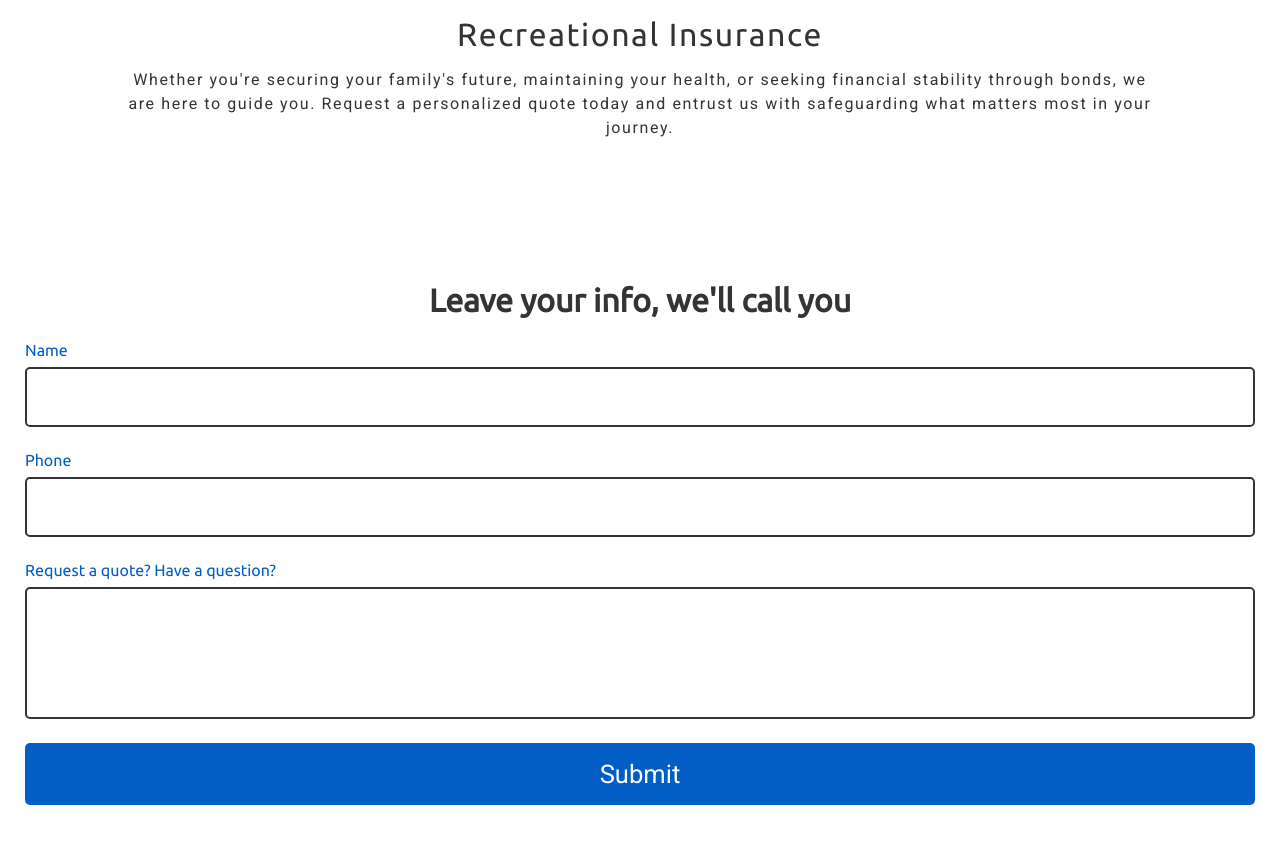
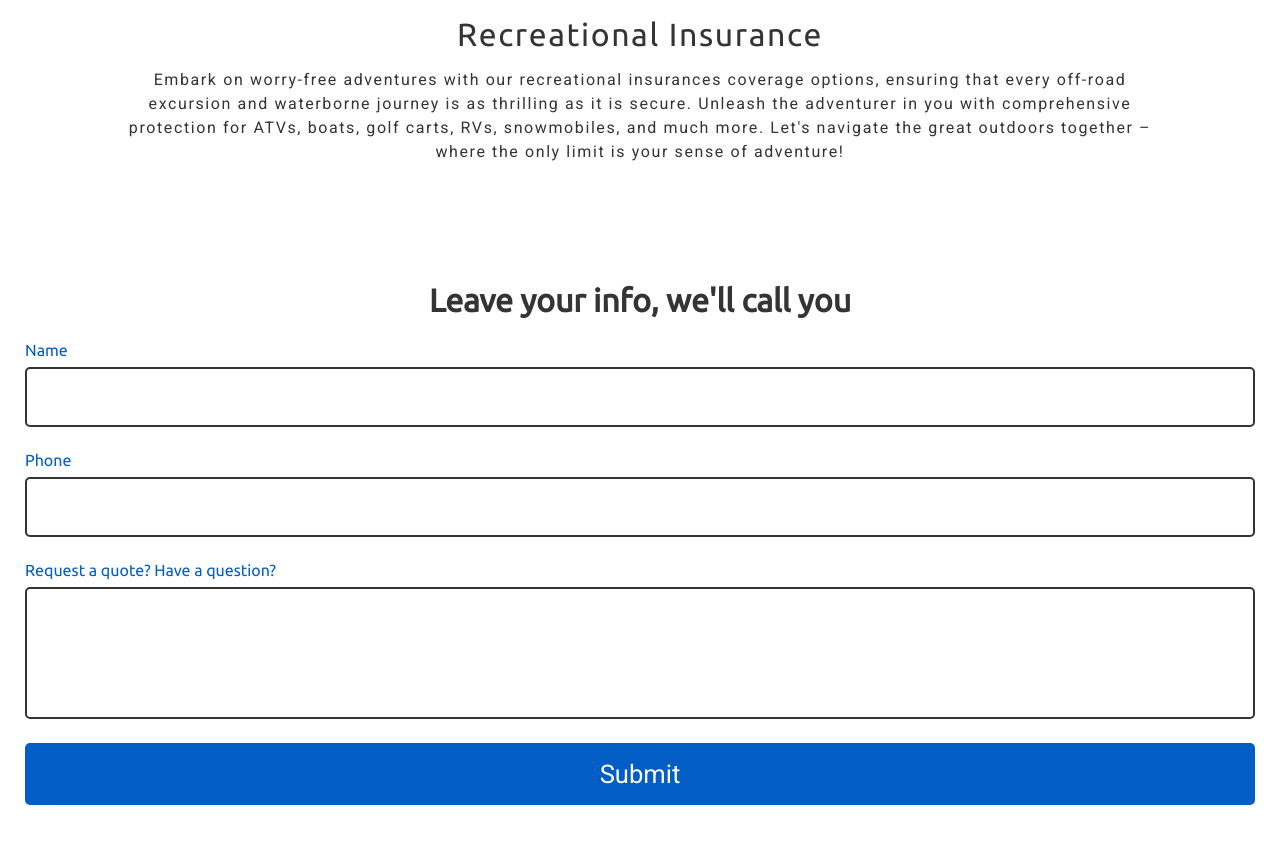
Before and after one commit to ASM3002/friedley-ins-web, a plain HTML site: page index.html in a window 1280 px wide. Shown: the part 2385-3237 px from the top of the page. Drawn offline with Linux system fonts and the light colour scheme.

Commit message:
Feat: Contact Info / Description Update

```diff
--- a/index.html
+++ b/index.html
@@ -146,8 +146,10 @@
         </div>
         <div class="specific-coverage-details">
             <h1 class="section-subtitle">Recreational Insurance</h1>
-            <p>Whether you're securing your family's future, maintaining your health, or seeking financial stability through bonds, we are here to guide you.
-                Request a personalized quote today and entrust us with safeguarding what matters most in your journey.</p>
+            <p>Embark on worry-free adventures with our recreational insurances coverage options, ensuring that every off-road excursion and waterborne journey is as thrilling as it is secure.
+                Unleash the adventurer in you with comprehensive protection for ATVs, boats, golf carts, RVs, snowmobiles, and much more.
+                Let's navigate the great outdoors together – where the only limit is your sense of adventure!
+            </p>
         </div>
         <!--Form-->
         <div class="form-container">
```
Also changed, not shown: claim.html (+2 -2 lines).
